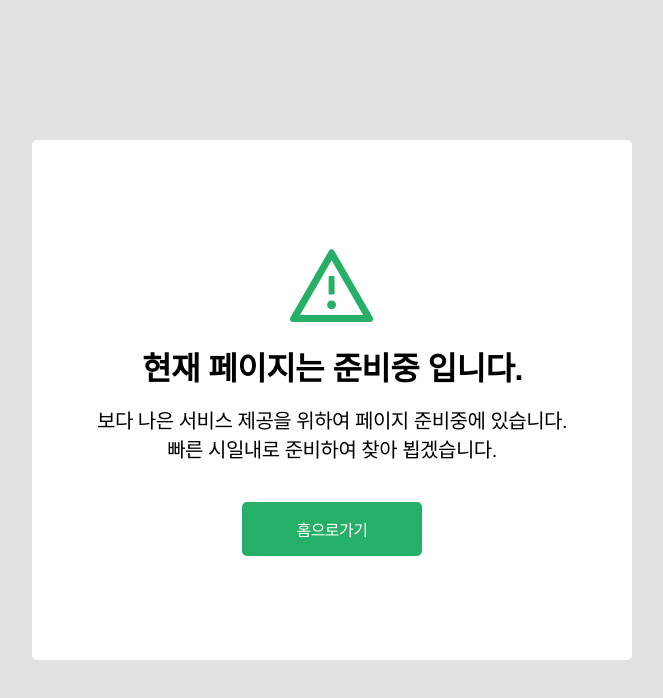
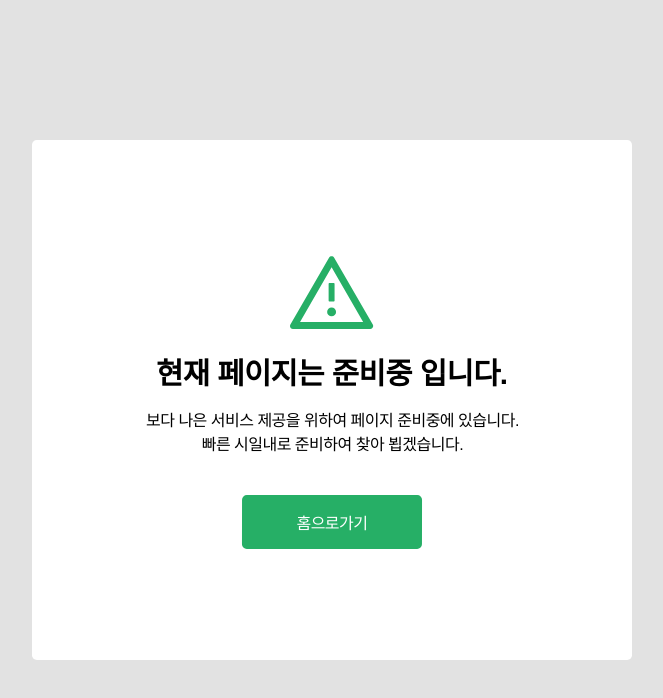
Before and after one commit to jyh2610/InternShipProject_NEXT.JS, a Next.js app in the folder front/: page /preparation in a window 1280 px wide. Shown: the top 698 px of the page, without its empty margins (308-971 px from the left). Built offline with nearby package versions, Linux system fonts and the light colour scheme; no server answers.

Commit message:
feat: 라우트  수정

```diff
--- a/front/src/app/preparation/page.tsx
+++ b/front/src/app/preparation/page.tsx
@@ -8,8 +8,8 @@ const page = () => {
     <div className="wrap relative h-screen w-full">
       <div className="modal shadow-1xl ">
         <WarningOutlined />
-        <p className="font-bold text-center text-[2rem]">현재 페이지는 준비중 입니다.</p>
-        <p className="text-center text-[1.25rem]">
+        <p className="font-bold text-center text-[1.85rem]">현재 페이지는 준비중 입니다.</p>
+        <p className="text-center text-[1rem] leading-6">
           보다 나은 서비스 제공을 위하여 페이지 준비중에 있습니다.
           <br />
           빠른 시일내로 준비하여 찾아 뵙겠습니다.
```
